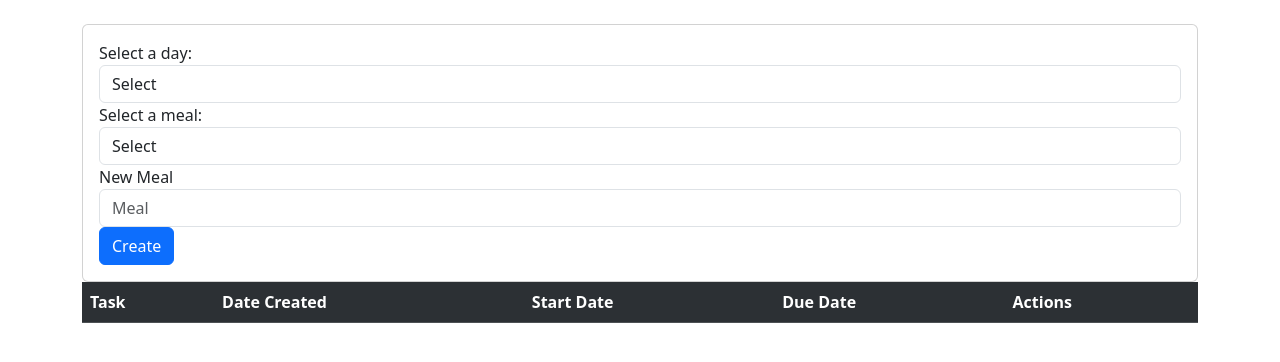
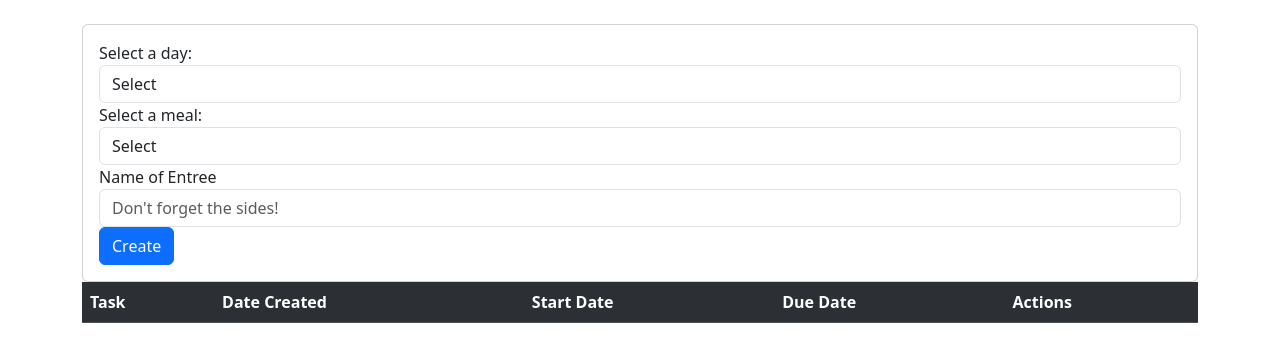
Before and after one commit to HeavensLanding/Weekly-Menu, a website: page index.html in a window 1280 px wide. Drawn offline with nearby package versions, Linux system fonts and the light colour scheme.

Commit message:
name of entree entry

```diff
--- a/index.html
+++ b/index.html
@@ -44,8 +44,8 @@
                 <div class="row">
                     <div class="col-sm">
                         <div class="form-group">
-                            <label for="new-meal">New Meal</label>
-                            <input type="text" class="form-control" id="new-meal" placeholder="Meal">
+                            <label for="new-meal">Name of Entree</label>
+                            <input type="text" class="form-control" id="new-meal" placeholder="Don't forget the sides!">
                         </div>
                     </div>
                 </div>
```
